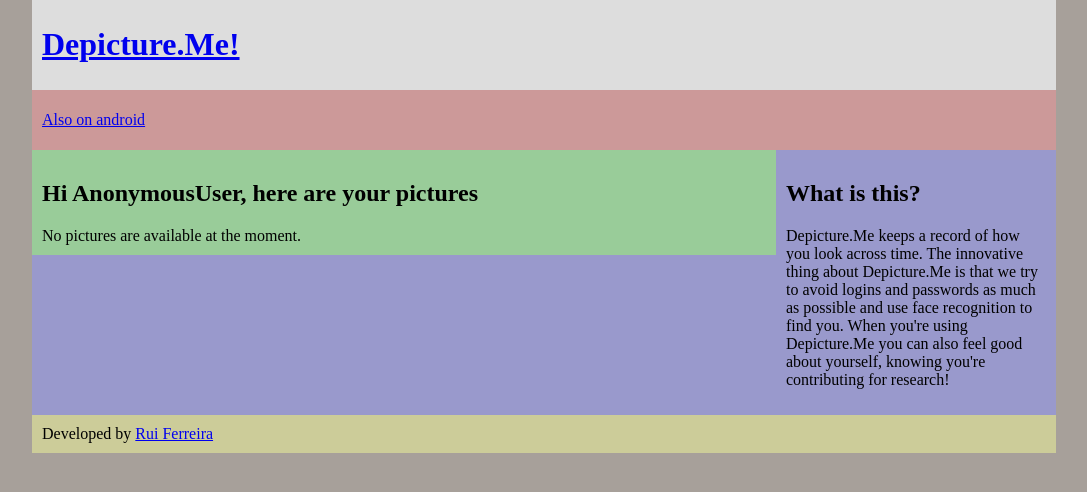
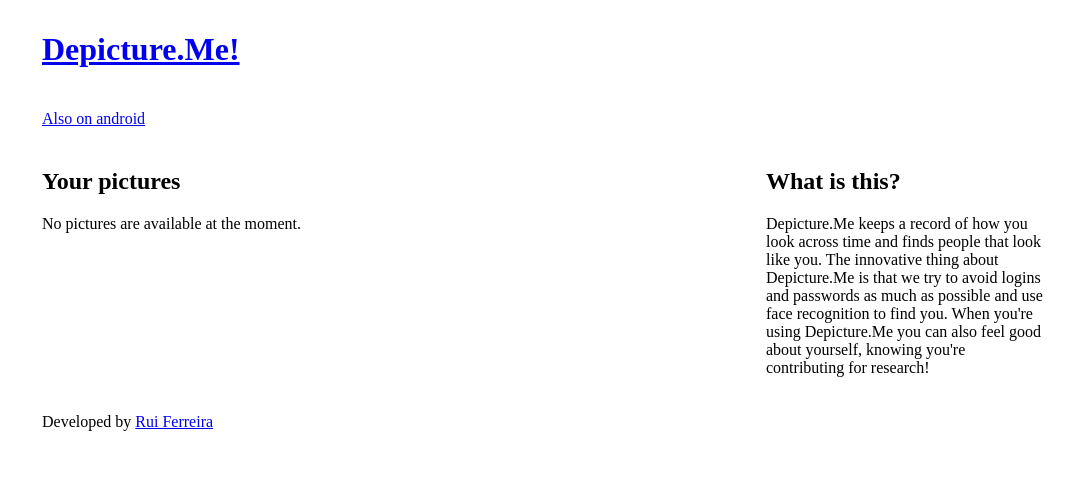
Before and after one commit to ruiaf/pictured, a Django app: template src/pictured/templates/user_main.html in a window 1280 px wide. Shown: the top 492 px of the page, without its empty margins (96-1183 px from the left). Run offline with Django 3.2, Linux system fonts and the light colour scheme; the template is opened without the code that fills it, so the values that code supplies are empty.

Commit message:
style modifications

```diff
--- a/database/media/css/style.css
+++ b/database/media/css/style.css
@@ -2,42 +2,49 @@
 	margin:0;
 	padding:0;
 	color:#000;
-	background:#a7a09a;
+	background:#fff;
 }
 
 #wrap {
 	width:1024px;
 	margin:0 auto;
-	background:#99c;
+	background:#FFF;
 }
 
 #header {
-	background:#ddd;
-	padding:5px 10px;
+	width: 1004;
+	padding:10px;
+	background:#fff;
 }
 
 
 #nav {
-	background:#c99;
-	padding:5px 10px;
+	width: 1004;
+	padding:10px;
+	background:#fff;
 }
 
 #main {
 	float:left;
-	width:724px;
-	background:#9c9;
+	width:704px;
 	padding:10px;
+	background:#fff;
 }
 
 #sidebar {
 	float:right;
-	width:260px;
-	background:#99c;
+	width:280px;
 	padding:10px;
+	background:#fff;
 }
 
 #footer {
 	clear:both;
-	background:#cc9;
+	background:#fff;
 	padding:10px;
 }
+
+.picture_list, .picture {
+	float: left;
+	padding: 6px;
+}
--- a/src/pictured/pictures/views.py
+++ b/src/pictured/pictures/views.py
@@ -122,7 +122,7 @@
         #TODO: change this to a proper error page
         raise Http404
     if request.user.is_authenticated():
-        pics = Picture.objects.all()[:10]
+        pics = Picture.objects.all().order_by('-creation_date')[:50]
     return render_to_response('lookalike.html', {'pictures': pics},
             context_instance=RequestContext(request))
 
--- a/src/pictured/templates/base.html
+++ b/src/pictured/templates/base.html
@@ -15,37 +15,31 @@
 
 	<div id="nav">
 		{% block headerbar %}
-		<p>
 		<a href="http://depicture.me/android">Also on android</a>
 		{% if user.is_authenticated %}
 		| Logged in as {{user.username}} |
-		<a href="/users/{{user.username}}/">My Pictures</a> |
-		<a href="/lookslike/{{user.username}}/">My Look-A-Likes</a> |
+		<a href="/users/{{user.username}}/">Pictures</a> |
+		<a href="/lookslike/{{user.username}}/">Lookalikes</a> |
 		<a href="/logout/">Logout</a>
 		{% endif %}
-		</p>
 		{% endblock %}
 	</div>
 
-
 	<div id="main">
-
-		{% block errorbar %}
-		{% endblock %}
 
 		<div>
 			{% block content %}{% endblock %}
 		</div>
-
 	</div>
 
 
 	<div id="sidebar">
 		{% block whatisthis%}
 		<h2>What is this?</h2>
-		<p>Depicture.Me keeps a record of how you look across time. The innovative thing about Depicture.Me is that
-		we try to avoid logins and passwords as much as possible and use face recognition to find you. When you're
-		using Depicture.Me you can also feel good about yourself, knowing you're contributing for research!</p>
+		<p>Depicture.Me keeps a record of how you look across time and finds people that look like you.
+		The innovative thing about Depicture.Me is that we try to avoid logins and passwords as much as
+		possible and use face recognition to find you. When you're using Depicture.Me you can also feel
+		good about yourself, knowing you're contributing for research!</p>
 		{% endblock %}
 
 		{% block sidebar%}
@@ -53,7 +47,6 @@
 		{% endblock %}
 	</div>
 
-
 	<div id="footer">
 		Developed by <a href="http://ruiaf.org">Rui Ferreira</a>{% block footer %}{% endblock %}
 	</div>
--- a/src/pictured/templates/main.html
+++ b/src/pictured/templates/main.html
@@ -5,18 +5,20 @@
 {% endblock %}
 
 {% block content%}
+
 	{% if user.is_authenticated %}
 	<h2>Take another picture</h2>
 	{% else %}
 	<h2>Start by taking a picture</h2>
 	{% endif %}
 
-
-<object width="550" height="400">
+	<div>
+	<object>
 	<param name="camerabooth" value="/media/camerabooth-bin/camerabooth.swf">
 	<embed src="/media/camerabooth-bin/camerabooth.swf" width="400" height="300">
 	</embed>
 	</object>
+	</div>
 
 	<!--
 	<form action="/savepic/" enctype="multipart/form-data" method="post" name="picture_login">
--- a/src/pictured/templates/user_main.html
+++ b/src/pictured/templates/user_main.html
@@ -6,26 +6,16 @@
 {% endblock %}
 
 
-{% if global_err %}
-<div>
-    {{ global_err }}
-</div>
-{% endif %}
-
-
-
 {% block content%}
-
-<h2>Hi {{user}}, here are your pictures</h2>
+<h2>Your pictures</h2>
 {% if pictures %}
-    <ul>
+    <div id="pictures_list">
     {% for pic in pictures %}
-    <li>
+    <div class="picture">
     <a href="/{{ pic.picture }}"><img src="/media/{{ pic.square_thumbnail }}" / ></a>
-    <p>Taken {{ pic.creation_date|timesince}} ago.</p>
-    </li>
+    </div>
     {% endfor %}
-    </ul>
+    </div>
 {% else %}
     No pictures are available at the moment.
 {% endif %}
```
Also changed, not shown: src/pictured/templates/lookalike.html (+5 -16 lines), src/pictured/templates/showpic.html (+7 -0 lines). Lines whose indentation alone changed are shown as unchanged.
